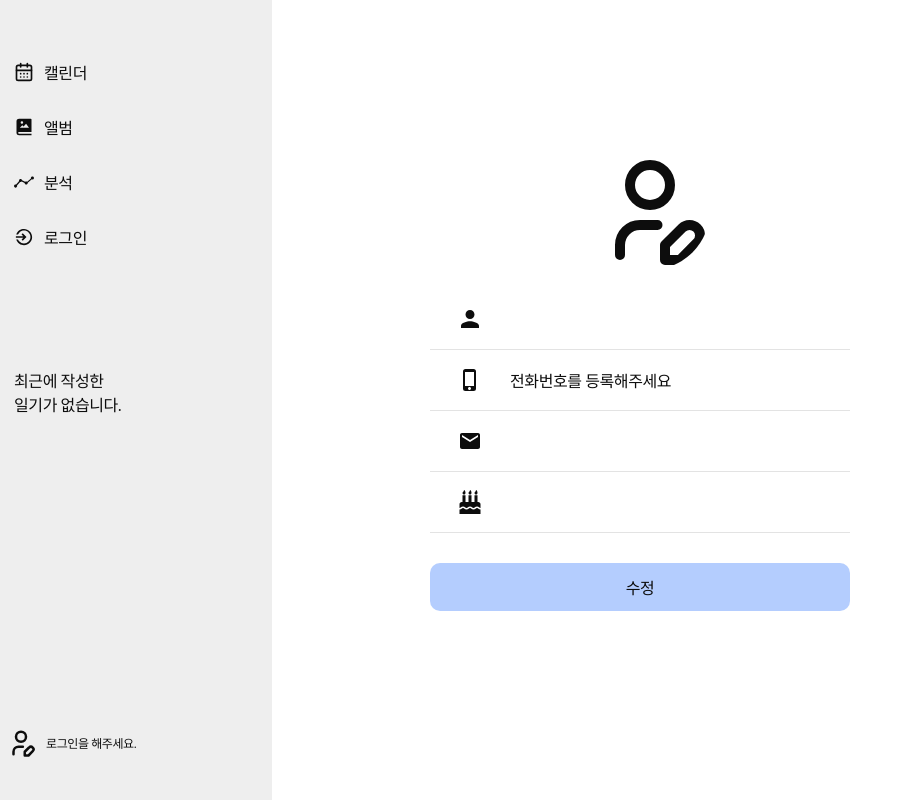
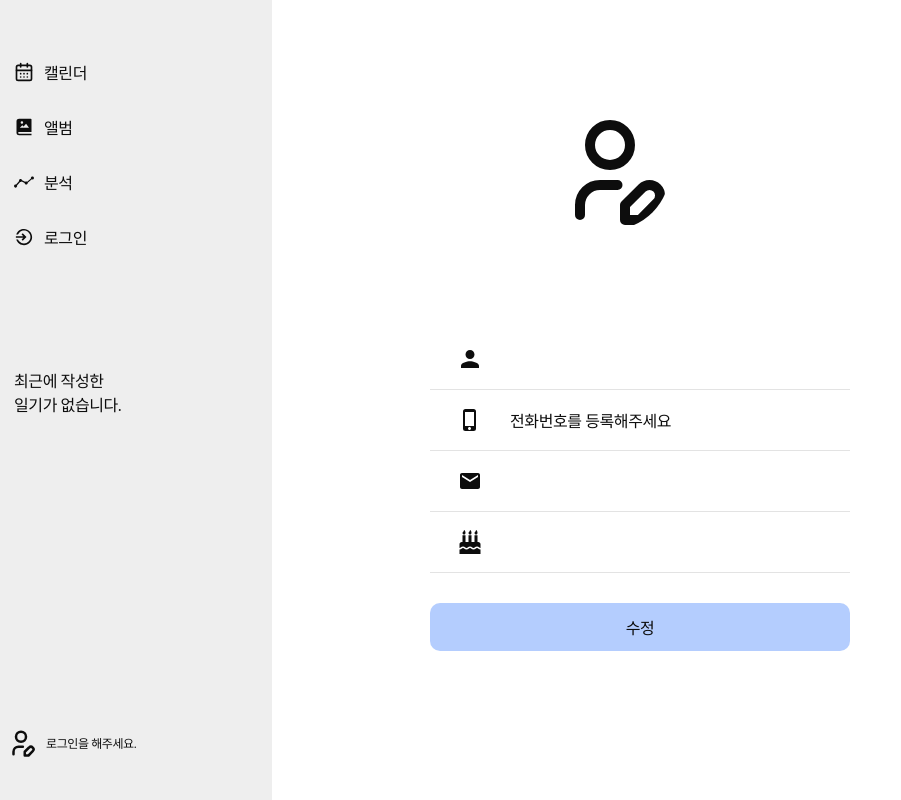
Before and after one commit to gawoooon/TUK-CE-capstone-2023-drawingdiary, a React (Create React App) app in the folder drawingdiary/frontend/: page /my in a window 1280 px wide. Shown: the whole page, without its empty margins (0-901 px from the left). Built offline with nearby package versions, Linux system fonts and the light colour scheme; a web font is replaced by a local one.

Commit message:
[fix] 프로필 사진 키움

```diff
--- a/drawingdiary/frontend/src/components/mypage/Profile.jsx
+++ b/drawingdiary/frontend/src/components/mypage/Profile.jsx
@@ -2,8 +2,8 @@ import React, { useState } from "react";
 import styled from "styled-components";
 import { TbUserEdit } from "react-icons/tb";
 const ProfileBox = styled.div`
-  width: 100px;
-  height: 100px;
+  width: 180px;
+  height: 180px;
 
 `;
 
```
